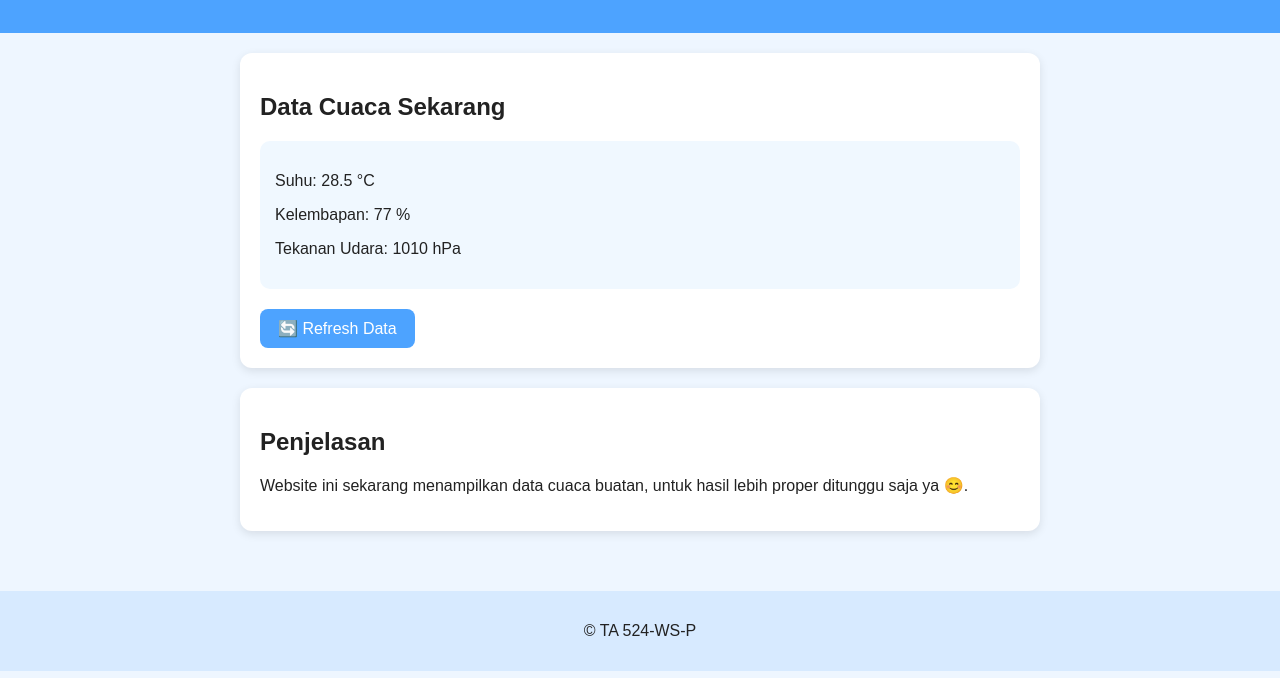
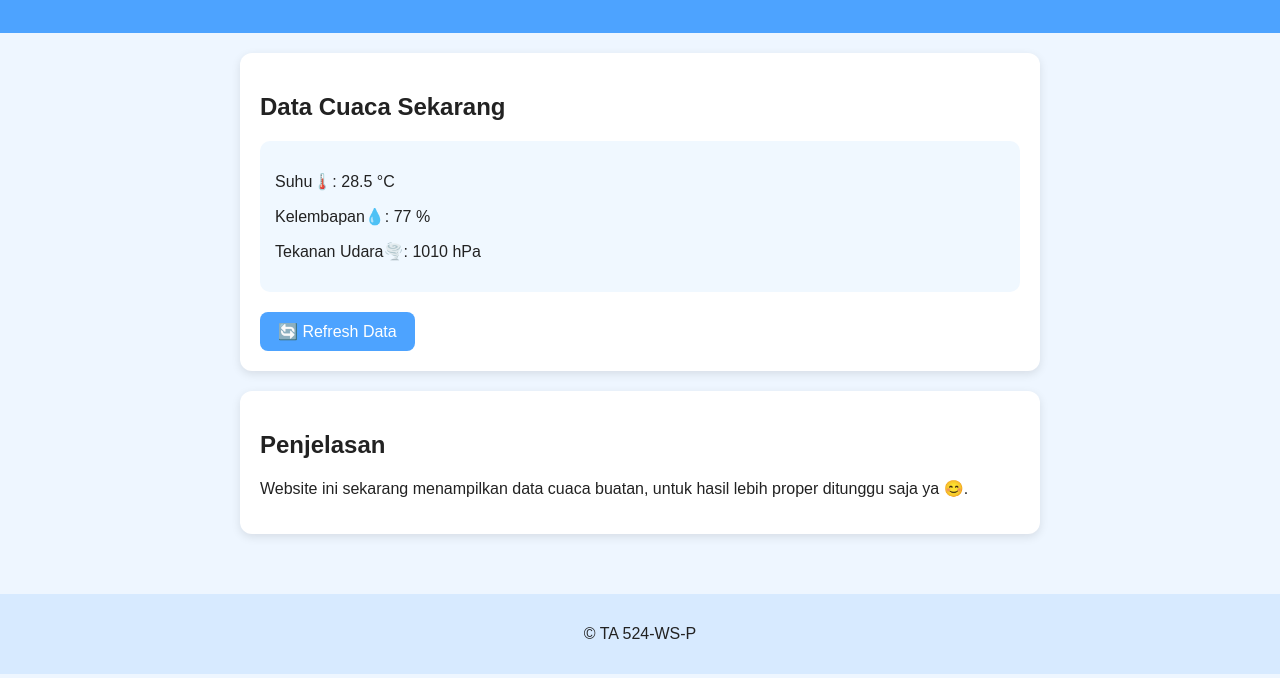
Before and after one commit to hanahani0601-ctrl/WEB-TA, a plain HTML site: page index.html in a window 1280 px wide. Shown: the part 122-800 px from the top of the page. Drawn offline with Linux system fonts and the light colour scheme.

Commit message:
Update index.html

```diff
--- a/index.html
+++ b/index.html
@@ -20,9 +20,9 @@
       <h2>Data Cuaca Sekarang</h2>
 
       <div class="data-box">
-        <p>Suhu: <span id="temp">-</span> °C</p>
-        <p>Kelembapan: <span id="hum">-</span> %</p>
-        <p>Tekanan Udara: <span id="press">-</span> hPa</p>
+        <p>Suhu🌡️: <span id="temp">-</span> °C</p>
+        <p>Kelembapan💧: <span id="hum">-</span> %</p>
+        <p>Tekanan Udara🌪️: <span id="press">-</span> hPa</p>
       </div>
 
       <button id="refresh">🔄 Refresh Data</button>
```
